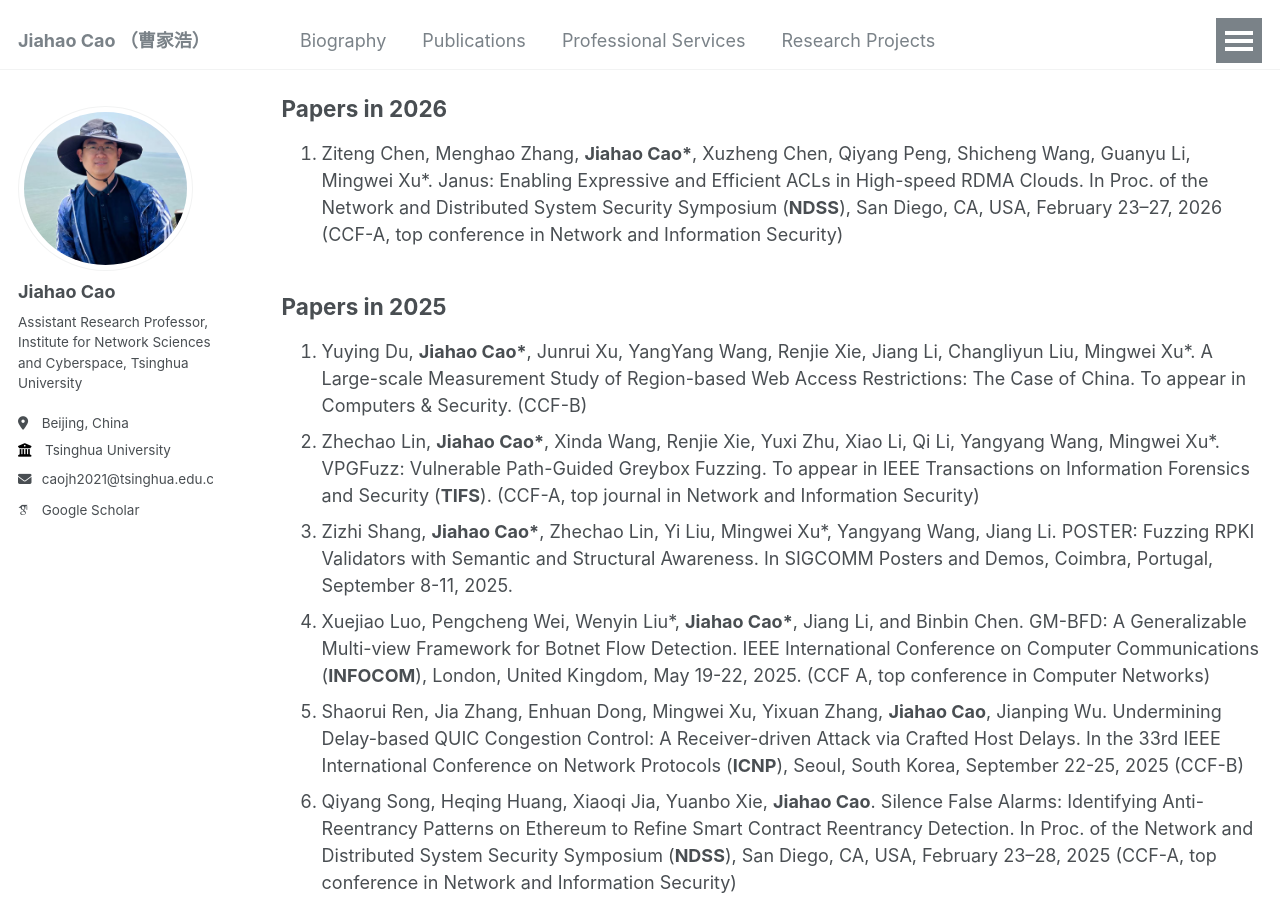
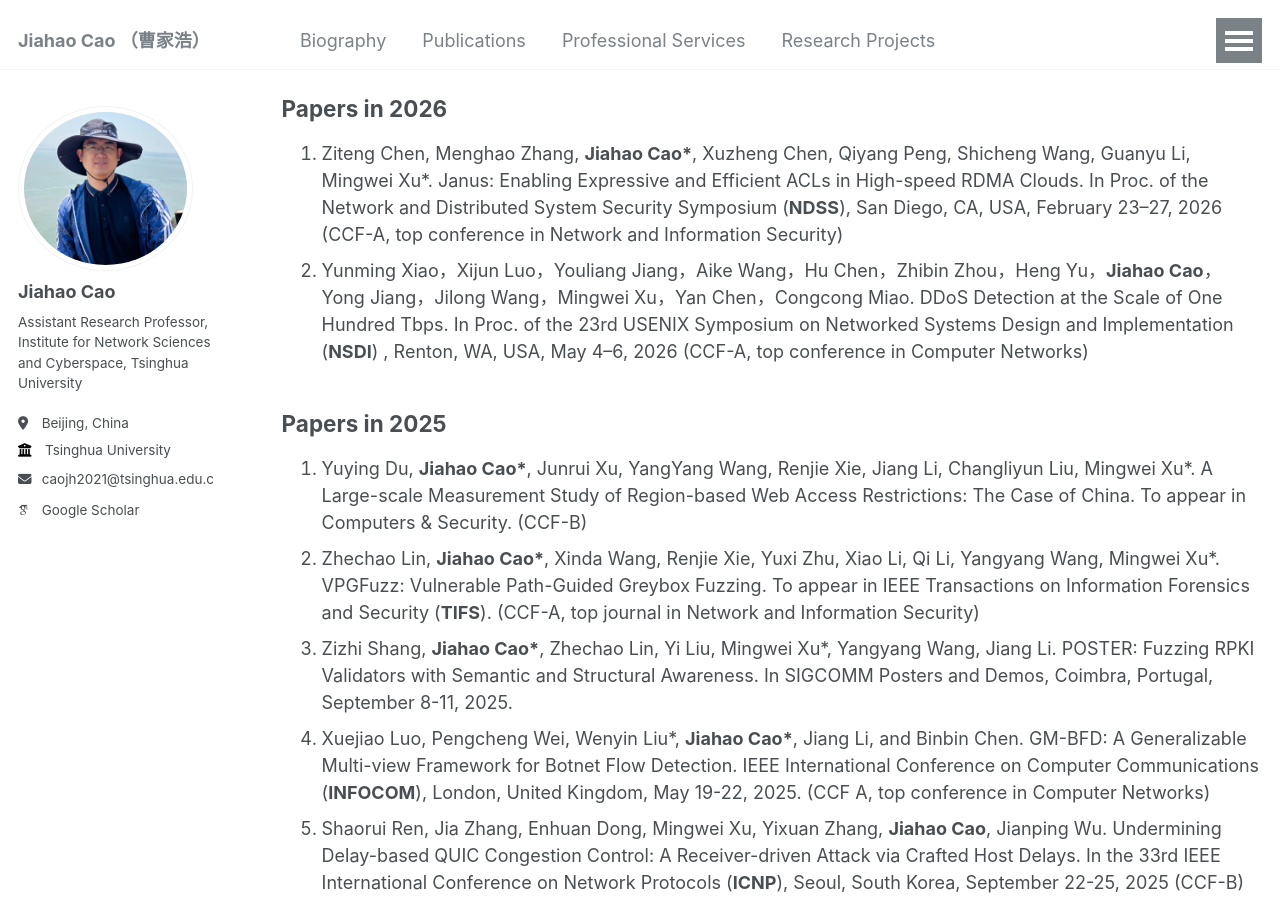
Before and after one commit to caojh15/caojh15.github.io, a Jekyll site: the page built from _pages/publications.md, in a window 1280 px wide and 900 px high, scrolled down 1875 px. Built offline with Jekyll 4.4.1, drawn with Linux system fonts in a browser that asks for light colours; some web fonts are replaced.

Commit message:
Update publications.md

```diff
--- a/_pages/publications.md
+++ b/_pages/publications.md
@@ -24,6 +24,7 @@ author_profile: true
 
 ## Papers in 2026
 1. Ziteng Chen, Menghao Zhang, **Jiahao Cao\***, Xuzheng Chen, Qiyang Peng, Shicheng Wang, Guanyu Li, Mingwei Xu*. Janus: Enabling Expressive and Efficient ACLs in High-speed RDMA Clouds. In Proc. of the Network and Distributed System Security Symposium  (**NDSS**), San Diego, CA, USA, February 23–27, 2026 (CCF-A, top conference in Network and Information Security)
+2. Yunming Xiao，Xijun Luo，Youliang Jiang，Aike Wang，Hu Chen，Zhibin Zhou，Heng Yu，**Jiahao Cao**，Yong Jiang，Jilong Wang，Mingwei Xu，Yan Chen，Congcong Miao. DDoS Detection at the Scale of One Hundred Tbps. In Proc. of the 23rd USENIX Symposium on Networked Systems Design and Implementation (**NSDI**) , Renton, WA, USA, May 4–6, 2026 (CCF-A, top conference in Computer Networks)
 
 ## Papers in 2025
 1. Yuying Du, **Jiahao Cao\***, Junrui Xu, YangYang Wang, Renjie Xie, Jiang Li, Changliyun Liu, Mingwei Xu*. A Large-scale Measurement Study of Region-based Web Access Restrictions: The Case of China. To appear in Computers & Security. (CCF-B)
```
